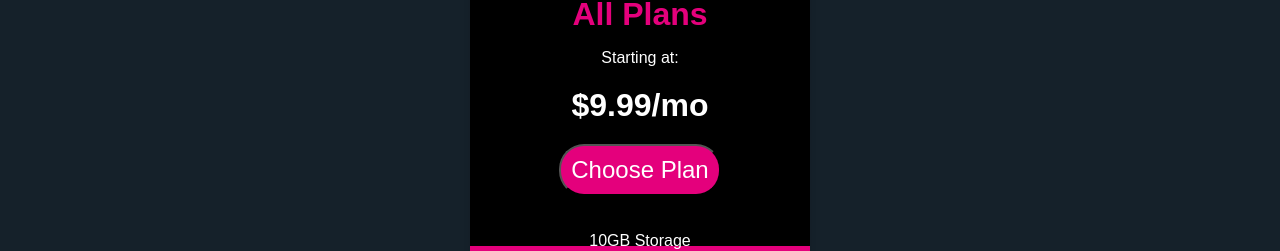
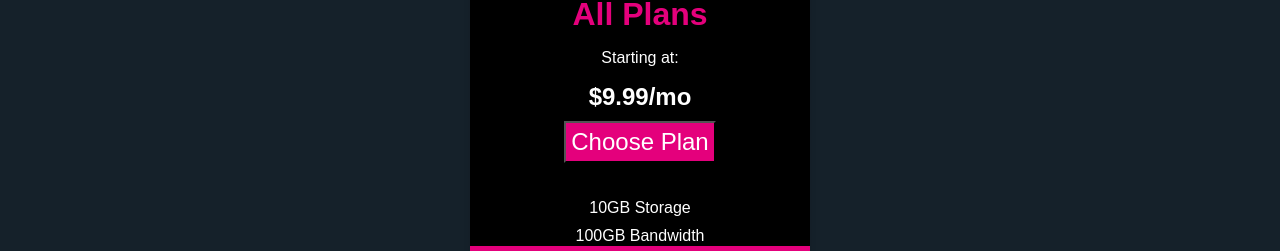
Before and after one commit to sarmisthanayak/hostWeb, a React (Create React App) app: page / in a window 1280 px wide. Shown: the part 942-1193 px from the top of the page. Built offline with nearby package versions, Linux system fonts and the light colour scheme.

Commit message:
Fourth commit

```diff
--- a/src/Component/Card.js
+++ b/src/Component/Card.js
@@ -53,9 +53,9 @@ const Text = styled.p`
 `
 
 const CardPrice = styled.p`
-  font-size: 2rem;
+  font-size: 1.5rem;
   color: #fff;
-  margin: 20px 0;
+  margin: 10px 0;
   font-weight: bold;
 `;
 
@@ -72,8 +72,8 @@ const CardFeatures = styled.ul`
 const CardButton = styled.button`
   background-color: #e4007c;
   color: #333;
-  padding: 10px 10px;
-  border-radius: 25px;
+  padding: 5px 5px;
+  border-radius: 25px 1px solid black;
   color: #fff;
   font-size: 1.5rem;
   cursor: pointer;
```
